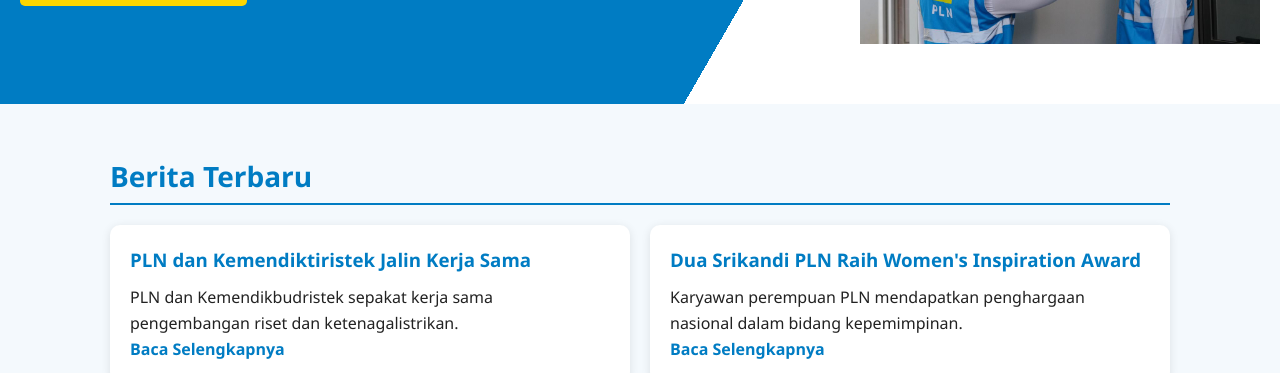
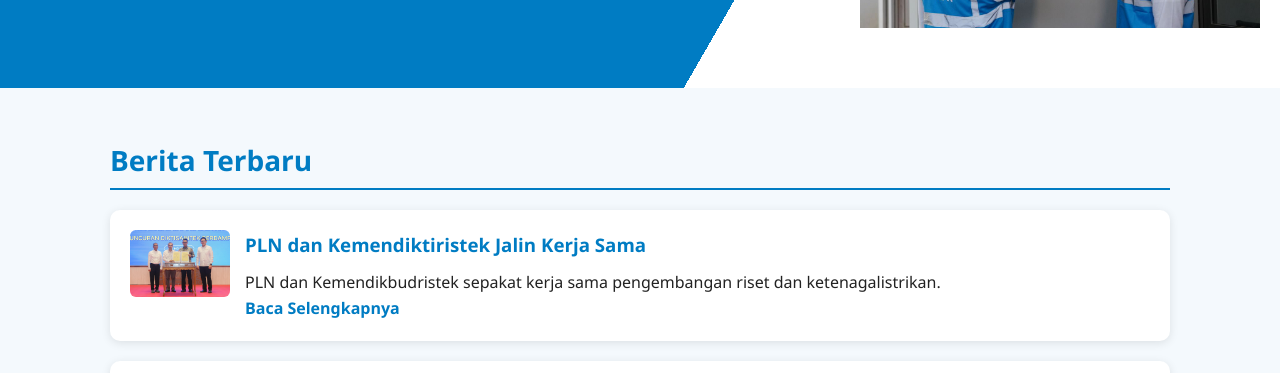
Before and after one commit to auliyasmine/PLN, a plain HTML site: page index.html in a window 1280 px wide. Shown: the part 367-740 px from the top of the page. Drawn offline with Linux system fonts and the light colour scheme.

Commit message:
Update index.html

```diff
--- a/index.html
+++ b/index.html
@@ -1,4 +1,4 @@
-g<!DOCTYPE html>
+<!DOCTYPE html>
 <html lang="id">
 <head>
   <meta charset="UTF-8">
@@ -6,6 +6,31 @@
   <title>Beranda | PT PLN (Persero)</title>
   <link rel="stylesheet" href="style.css">
   <link rel="icon" type="image/png" href="images/logo-pln.png">
+  <style>
+    .news-grid {
+      display: flex;
+      flex-direction: column;
+      gap: 20px;
+      margin-top: 20px;
+    }
+
+    .news-item {
+      display: flex;
+      gap: 15px;
+      align-items: flex-start;
+    }
+
+    .news-item img {
+      width: 100px;
+      height: auto;
+      border-radius: 6px;
+      flex-shrink: 0;
+    }
+
+    .news-item div {
+      flex: 1;
+    }
+  </style>
 </head>
 <body>
   <header>
@@ -36,16 +61,25 @@
   <section class="section">
     <h2>Berita Terbaru</h2>
     <div class="news-grid">
+
       <article class="news-item">
+        <img src="pertama.jpg" alt="Kerja Sama PLN dan Kemendikbudristek">
+        <div>
           <h3>PLN dan Kemendiktiristek Jalin Kerja Sama</h3>
           <p>PLN dan Kemendikbudristek sepakat kerja sama pengembangan riset dan ketenagalistrikan.</p>
           <a href="news-detail.html?id=1" class="read-more">Baca Selengkapnya</a>
+        </div>
       </article>
+
       <article class="news-item">
+        <img src="kedua.jpg" alt="Srikandi PLN Raih Penghargaan">
+        <div>
           <h3>Dua Srikandi PLN Raih Women's Inspiration Award</h3>
           <p>Karyawan perempuan PLN mendapatkan penghargaan nasional dalam bidang kepemimpinan.</p>
           <a href="news-detail.html?id=2" class="read-more">Baca Selengkapnya</a>
+        </div>
       </article>
+
     </div>
   </section>
 
```
Lines whose indentation alone changed are shown as unchanged.
